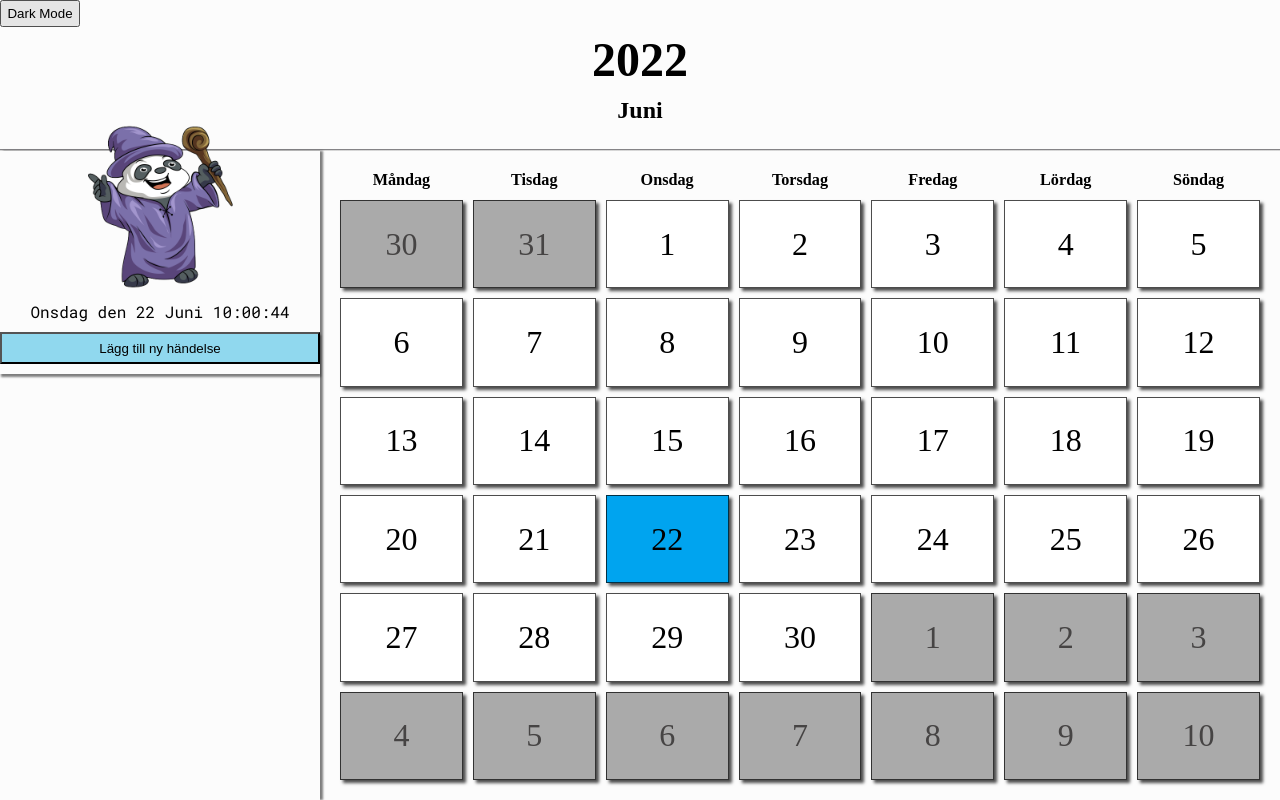
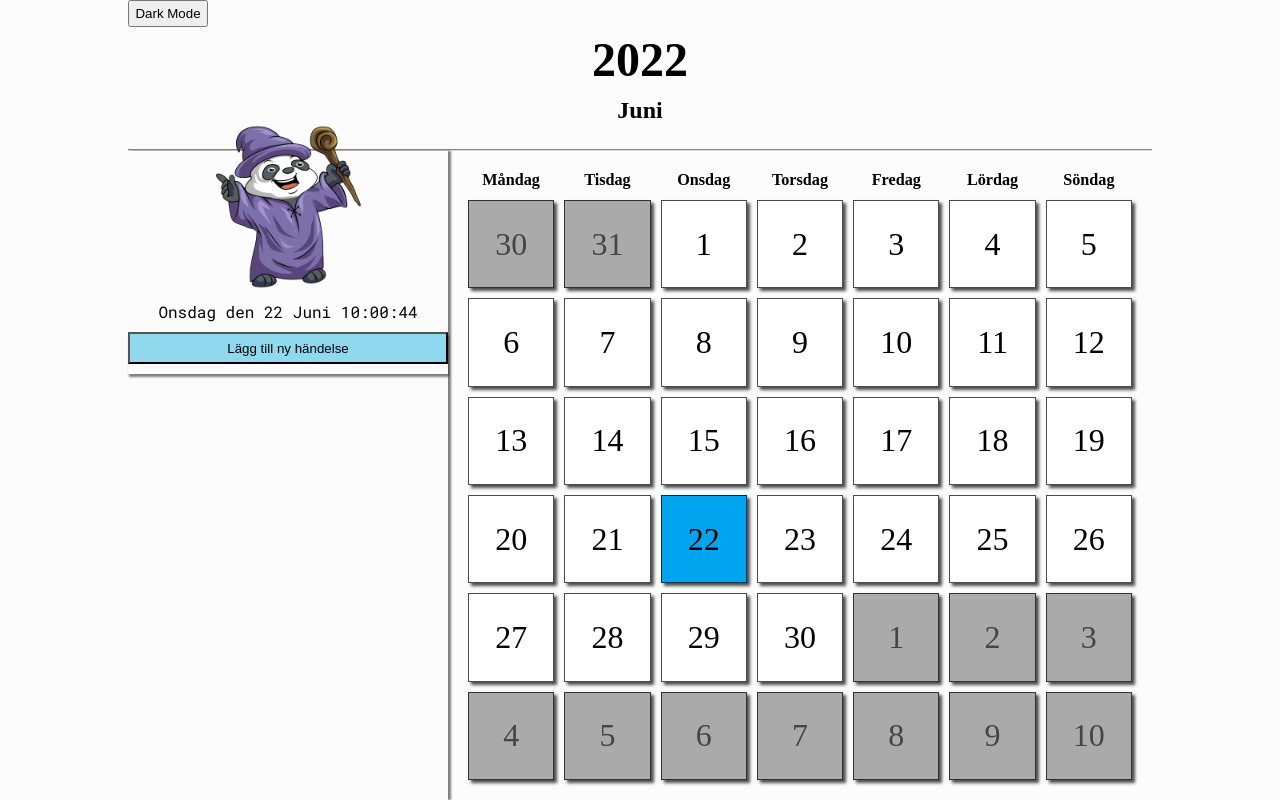
Before and after one commit to Zaai90/Kalender-FrontEnd-Grupp1, a plain HTML site: page index.html in a window 1280 px wide. Drawn offline with Linux system fonts and the light colour scheme; no server answers.

Commit message:
change size of layout

```diff
--- a/src/css/global.css
+++ b/src/css/global.css
@@ -62,13 +62,16 @@ html[data-theme="dark"] {
 }
 
 body {
+    background-color: var(--main-background-color);
     height: 100vh;
+    scrollbar-width: none;
 }
 
 
 .layout {
     height: 100%;
-    width: 100%;
+    width: 80%;
+    margin: 0 auto;
     display: grid;
     grid-template-columns: repeat(4, 1fr);
     grid-template-rows: 1fr repeat(3, 2fr);
@@ -112,6 +115,16 @@ body {
     display: none;
 }
 
+
+
 ::-webkit-scrollbar {
     display: none;
 }
+
+/* ::scrollbar {
+    overflow: auto;
+    -ms-overflow-style: none;
+    /* IE 11 */
+/* scrollbar-width: none; */
+/* Firefox 64
+}*/
```
